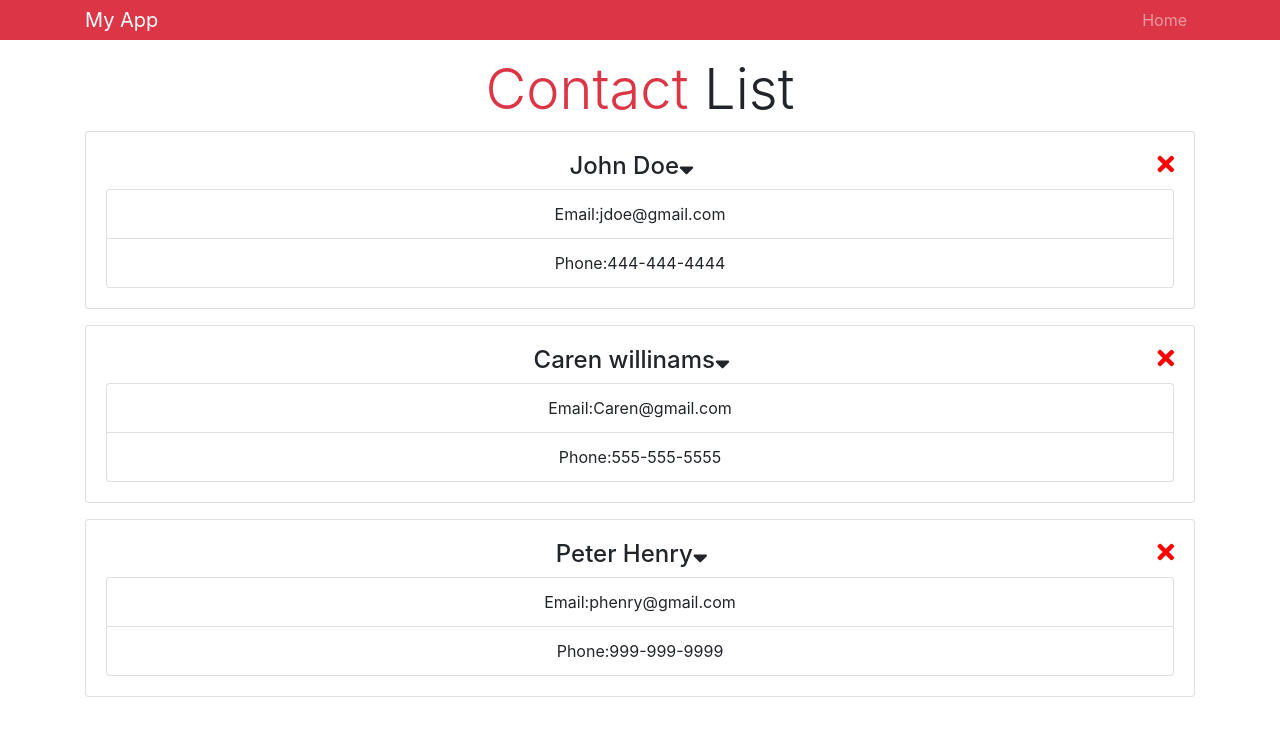
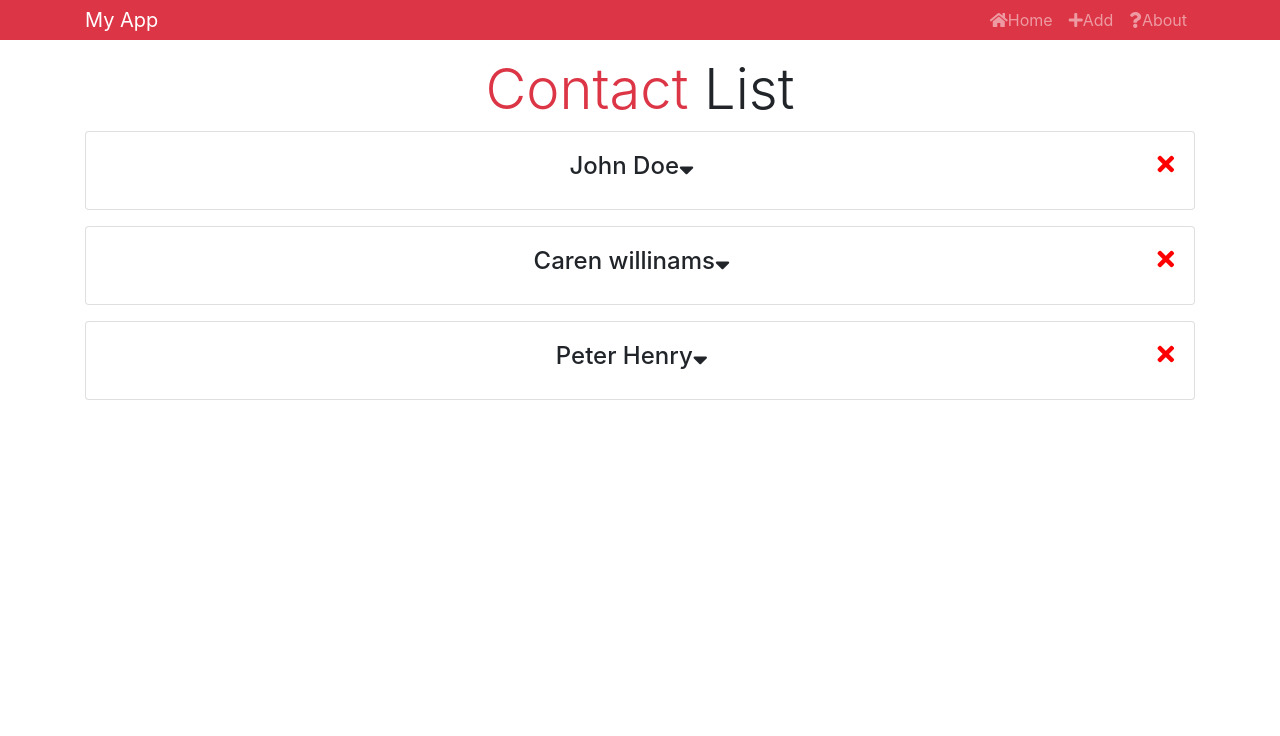
Before and after one commit to npnitin/ContactManager-ReactApp, a React (Create React App) app: page / in a window 1280 px wide. Shown: the top 736 px of the page. Built offline with nearby package versions, Linux system fonts and the light colour scheme.

Commit message:
passing params in routing and default page

```diff
--- a/src/App.js
+++ b/src/App.js
@@ -9,6 +9,7 @@ import AddContact1 from './components/contacts/AddContact1';
 import { Provider } from './components/context/context';
 import{ BrowserRouter as Router,Route,Switch } from 'react-router-dom';
 import About from './components/pages/about';
+import NotFound from './components/pages/NotFound';
 class App extends Component {
   render() {
     return (
@@ -20,7 +21,8 @@ class App extends Component {
             <Switch>
               <Route exact path="/" component={Contacts}/>
               <Route exact path="/contact/add" component={AddContact}/>
-              <Route exact path="/about" component={About}/>
+              <Route exact path="/about/:message" component={About}/>
+              <Route component={NotFound}/>
             </Switch>
             </div>
             </div>
--- a/src/components/contacts/AddContact.js
+++ b/src/components/contacts/AddContact.js
@@ -53,7 +53,10 @@ class AddContact extends Component {
             email:'',
             phone:'',
             errors:{}
-        })
+        });
+
+        //redirect to home
+        this.props.history.push('/');
     }
     render() {
         const{name,email,phone,errors}=this.state;
--- a/src/components/contacts/Contact.js
+++ b/src/components/contacts/Contact.js
@@ -3,7 +3,7 @@ import PropTypes from 'prop-types'
 import { Consumer } from '../context/context';
 class Contact extends Component {
   state={
-    showContactInfo:true,
+    showContactInfo:false,
   }
   onShowClick = (e) => {
    this.setState({
--- a/src/components/layout/Header.js
+++ b/src/components/layout/Header.js
@@ -1,5 +1,6 @@
-import React from 'react'
-import PropTypes from 'prop-types'
+import React from 'react';
+import PropTypes from 'prop-types';
+import { Link } from 'react-router-dom';
 
 function Header(props) {
   return (
@@ -12,9 +13,19 @@ function Header(props) {
           <div>
               <ul className="navbar-nav mr-auto">
                 <li className="nav-item">
-                  <a href="/" className="nav-link">
-                    Home
-                  </a>
+                  <Link to="/" className="nav-link">
+                    <i className="fas fa-home"></i>Home
+                  </Link>
+                </li>
+                <li className="nav-item">
+                  <Link to="/contact/add" className="nav-link">
+                  <i className="fas fa-plus"></i>Add
+                  </Link>
+                </li>
+                <li className="nav-item">
+                  <Link to="/about/Contact Manager" className="nav-link">
+                  <i className="fas fa-question"></i>About
+                  </Link>
                 </li>
               </ul>
           </div>
--- /dev/null
+++ b/src/components/pages/NotFound.js
@@ -0,0 +1,10 @@
+import React from 'react'
+
+export default () =>{
+  return (
+    <div>
+      <h1 className="display-4"><span className="text-danger">404</span> Page Not found</h1>
+      <p>Sorry,That page dose not exist</p>
+    </div>
+  )
+}
--- a/src/components/pages/about.js
+++ b/src/components/pages/about.js
@@ -1,9 +1,9 @@
 import React from 'react'
 
-export default () => {
+export default (props) => {
   return (
     <div>
-      <h1 className="display-4">About contact manager</h1>
+      <h1 className="display-4">{props.match.params.message}</h1>
       <p>simple app to manage contacts</p>
       <p className="text-secondary">Version 1.0.0</p>
     </div>
```
